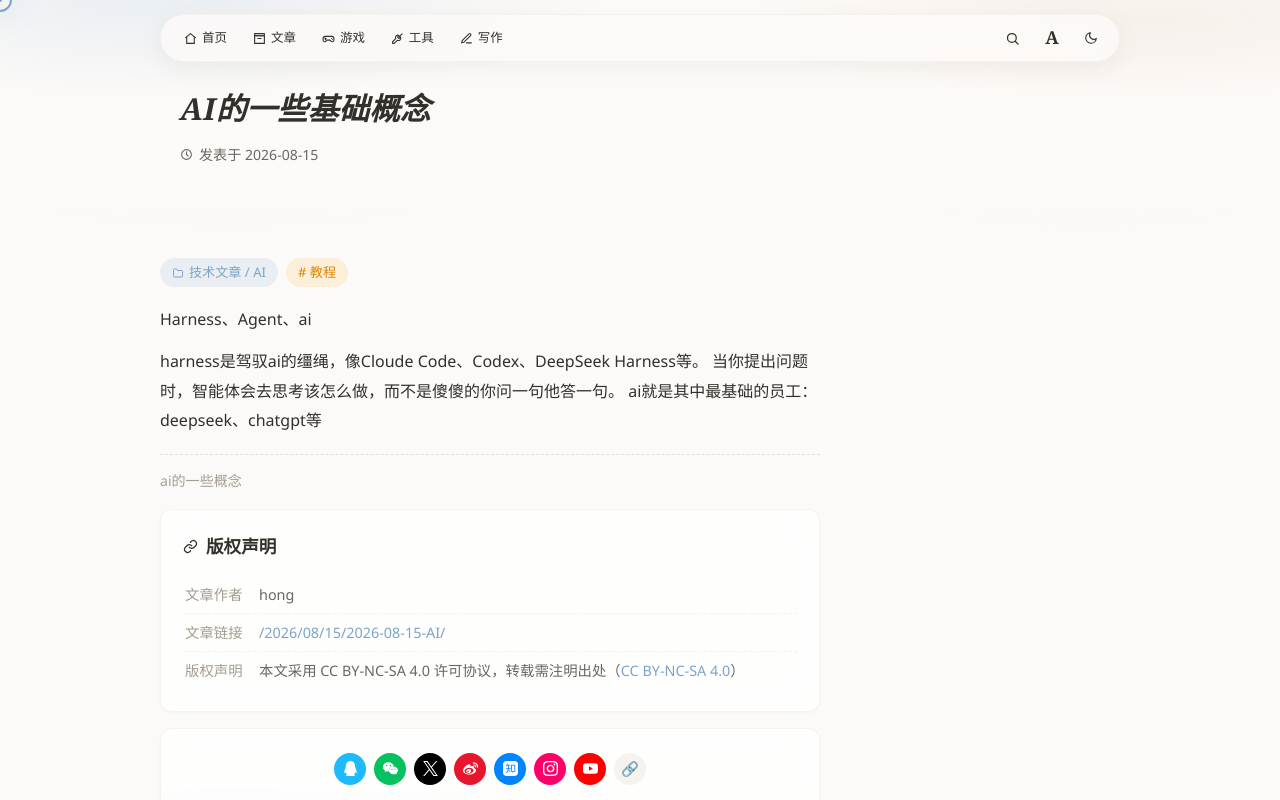
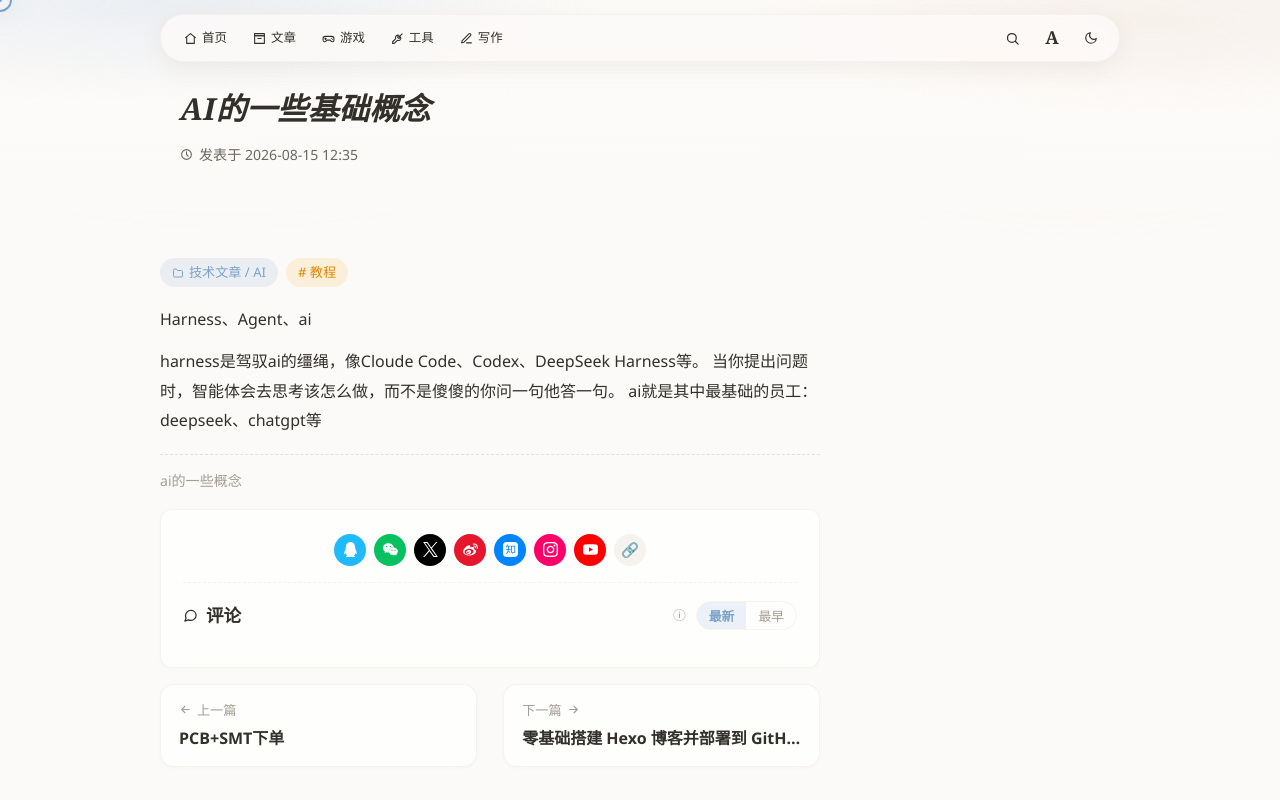
Before and after one commit to hongchengxue/hongchengxue.github.io, a React (Vite) app: page /2026/08/15/2026-08-15-AI/ in a window 1280 px wide. Shown: the top 800 px of the page. Built offline with nearby package versions, Linux system fonts and the light colour scheme.

Commit message:
feat: 移除文章页版权声明；修复发布时间被写作台覆盖的问题（保留原 date、编辑时写 updated）

```diff
--- a/src/content/posts/2026-08-15-PCB+SMT下单.md
+++ b/src/content/posts/2026-08-15-PCB+SMT下单.md
@@ -1,8 +1,12 @@
 ---
 title: PCB+SMT下单
-date: 2026-08-22 02:30:42
+date: 2026-08-15 21:44:48
+updated: 2026-08-22 02:30:42
 categories:
   - 技术文章
+tags:
+  - 教程
+description: 嘉立创EDA中可以很方便的直接进行PCB下单，AD相对应的会复杂一点。同时SMT一般来说自费的情况下也不太会选用。这篇文章介绍了使用AD画板的情况下如何进行PCB+SMT下单。
 ---
 
 # 文件导出
--- a/src/lib/frontmatter-builder.ts
+++ b/src/lib/frontmatter-builder.ts
@@ -4,14 +4,24 @@
 /**
  * 组装文章 front matter（与旧站写作台输出格式一致，Hexo/Vite 内容层均兼容）。
  * 分类用 / 分隔路径，如 `技术文章/AI` → 多级分类数组。
+ * - date：新文章 = 当前时间；编辑已有文章时传入原始 date，避免发布时间被覆盖
+ * - updated：编辑已发布文章时写入当前时间；新建 / 草稿不写
  */
 export function buildFrontmatter(opts: {
   title: string
   categoryPath: string
   tags: string[]
+  /** 已有文章的原始 date（编辑时保留，否则发布时间会变成保存时间） */
+  origDate?: string
+  /** 编辑已发布文章时的更新时间；新建 / 草稿转正不传 */
+  updated?: string
+  /** 已有文章的原始 description（写作台没有编辑入口，编辑时保留，避免丢失） */
+  description?: string
 }): string {
-  const { title, categoryPath, tags } = opts
-  let fm = '---\n' + `title: ${title}\n` + `date: ${nowStr()}\n`
+  const { title, categoryPath, tags, origDate, updated, description } = opts
+  let fm = '---\n' + `title: ${title}\n` + `date: ${origDate ?? nowStr()}\n`
+  if (updated) fm += `updated: ${updated}\n`
+  if (description) fm += `description: ${description}\n`
   const parts = categoryPath.split('/').filter(Boolean)
   if (parts.length) {
     if (parts.length > 1) {
--- a/src/lib/i18n.ts
+++ b/src/lib/i18n.ts
@@ -35,10 +35,7 @@
   backToHome: '返回首页',
   toc: '目录',
   related: '相关推荐',
-  copyrightNotice: '版权声明',
-  articleAuthor: '文章作者',
-  articleLink: '文章链接',
-  licenseText: '本文采用 {license} 许可协议，转载需注明出处',
+  articleLink: '复制链接',
   share: '分享',
   copied: '已复制',
   sortNewest: '最新',
@@ -148,10 +145,7 @@
   backToHome: 'Back to Home',
   toc: 'Contents',
   related: 'Related Articles',
-  copyrightNotice: 'Copyright Notice',
-  articleAuthor: 'Author',
-  articleLink: 'Link',
-  licenseText: 'Licensed under {license}. Please credit the source when reposting.',
+  articleLink: 'Copy Link',
   share: 'Share',
   copied: 'Copied',
   sortNewest: 'Newest',
--- a/src/lib/site.ts
+++ b/src/lib/site.ts
@@ -28,12 +28,6 @@
   lang: 'zh-CN',
 }
 
-/** 版权声明（文章页展示，与旧站 Butterfly 配置一致） */
-export const LICENSE = {
-  name: 'CC BY-NC-SA 4.0',
-  url: 'https://creativecommons.org/licenses/by-nc-sa/4.0/',
-} as const
-
 /** 阅读数统计（Waline）配置。
  * 留空 = 关闭；部署 Waline 服务端后填入其地址（如 https://xxx.vercel.app），
  * 文章页即显示「👁 阅读数」。部署指南见 README「阅读数统计」。
--- a/src/pages/PostPage.tsx
+++ b/src/pages/PostPage.tsx
@@ -8,10 +8,10 @@
 import { useLang } from '@/hooks/useLang'
 import { useTitle } from '@/hooks/useUi'
 import { categoryUrl } from '@/lib/categories'
-import { formatDate, formatDateTime } from '@/lib/date'
+import { formatDateTime } from '@/lib/date'
+import { parseDateStr } from '@/lib/frontmatter'
 import { extractToc, highlightCodeBlocks, renderMarkdown } from '@/lib/markdown'
 import { getAdjacentPosts, getPost } from '@/lib/posts'
-import { LICENSE, SITE } from '@/lib/site'
 import type { Post } from '@/types/post'
 import NotFoundPage from '@/pages/NotFoundPage'
 
@@ -35,9 +35,6 @@
   const [lightbox, setLightbox] = useState<string | null>(null)
   const [sorting, setSorting] = useState<GiscusSorting>('newest')
   const [activeToc, setActiveToc] = useState('')
-
-  const LICENSE_NAME = LICENSE.name
-  const LICENSE_URL = LICENSE.url
 
   // Markdown 渲染结果与目录（渲染期间派生，不做状态，避免多余渲染）
   const html = useMemo(() => renderMarkdown(post.raw), [post])
@@ -105,11 +102,11 @@
           <h1 className="post-banner-title">{post.meta.title}</h1>
           <div className="post-banner-meta">
             <span>
-              <Icon name="clock" size={13} /> {t('publishedOn')} {formatDate(post.date)}
+              <Icon name="clock" size={13} /> {t('publishedOn')} {formatDateTime(post.date)}
             </span>
             {post.meta.updated ? (
               <span>
-                <Icon name="clock" size={13} /> {t('updatedOn')} {formatDateTime(new Date(post.meta.updated))}
+                <Icon name="clock" size={13} /> {t('updatedOn')} {formatDateTime(parseDateStr(post.meta.updated))}
               </span>
             ) : null}
           </div>
@@ -146,34 +143,6 @@
 
             {post.meta.description ? <p className="post-desc-note">{post.meta.description}</p> : null}
           </article>
-
-          {/* 版权声明 */}
-          <section className="card post-copyright">
-            <div className="post-section-title">
-              <Icon name="link" size={15} /> {t('copyrightNotice')}
-            </div>
-            <div className="post-copyright-row">
-              <span className="post-copyright-label">{t('articleAuthor')}</span>
-              <span>{SITE.author}</span>
-            </div>
-            <div className="post-copyright-row">
-              <span className="post-copyright-label">{t('articleLink')}</span>
-              <a href={post.url} target="_blank" rel="noopener noreferrer">
-                {post.url}
-              </a>
-            </div>
-            <div className="post-copyright-row">
-              <span className="post-copyright-label">{t('copyrightNotice')}</span>
-              <span>
-                {t('licenseText', { license: LICENSE_NAME })}
-                {'（'}
-                <a href={LICENSE_URL} target="_blank" rel="noopener noreferrer">
-                  {LICENSE_NAME}
-                </a>
-                {'）'}
-              </span>
-            </div>
-          </section>
 
           {/* 互动区：分享居中；下方评论（Giscus 自带 reactions，不再重复点赞） */}
           <section className="card post-comments">
--- a/src/pages/WritePage.tsx
+++ b/src/pages/WritePage.tsx
@@ -44,6 +44,10 @@
   const [catPath, setCatPath] = useState('')
   const [tags, setTags] = useState('')
   const [content, setContent] = useState('')
+  /** 编辑已有文章时的原始 date（保留发布时间，避免保存后被覆盖成当前时间） */
+  const [origDate, setOrigDate] = useState<string | undefined>(undefined)
+  /** 编辑已有文章时的原始 description（写作台无编辑入口，编辑时保留避免丢失） */
+  const [origDesc, setOrigDesc] = useState<string | undefined>(undefined)
   const [catPanelOpen, setCatPanelOpen] = useState(false)
 
   const [editing, setEditing] = useState<{ path: string; sha: string; isDraft: boolean } | null>(null)
@@ -217,10 +221,14 @@
             setTitle(parsed.meta.title)
             setCatPath(parsed.meta.categories[0]?.join('/') ?? '')
             setTags(parsed.meta.tags.join(', '))
+            setOrigDate(parsed.meta.date)
+            setOrigDesc(parsed.meta.description)
           } else {
             setTitle('')
             setCatPath('')
             setTags('')
+            setOrigDate(undefined)
+            setOrigDesc(undefined)
           }
           setContent(body)
           vditorRef.current?.setValue(body)
@@ -239,6 +247,8 @@
     setCatPath('')
     setTags('')
     setContent('')
+    setOrigDate(undefined)
+    setOrigDesc(undefined)
     vditorRef.current?.setValue('')
     showHint('新建文章模式', true)
   }, [showHint])
@@ -249,8 +259,18 @@
       .split(/[,，]/)
       .map((s) => s.trim())
       .filter(Boolean)
-    return buildFrontmatter({ title: title.trim(), categoryPath: catPath, tags: tagList }) + content
-  }, [title, catPath, tags, content])
+    return (
+      buildFrontmatter({
+        title: title.trim(),
+        categoryPath: catPath,
+        tags: tagList,
+        // 编辑已发布文章：保留原始发布时间，并更新 updated
+        origDate,
+        updated: editing && !editing.isDraft && origDate ? nowStr() : undefined,
+        description: origDesc,
+      }) + content
+    )
+  }, [title, catPath, tags, content, origDate, origDesc, editing])
 
   // ---------- 暂存草稿 ----------
   const saveDraft = useCallback(() => {
--- a/src/styles/global.css
+++ b/src/styles/global.css
@@ -2859,36 +2859,6 @@
   cursor: pointer;
 }
 
-/* 版权声明 */
-.post-copyright {
-  margin-top: 16px;
-}
-
-.post-copyright-row {
-  display: flex;
-  gap: 10px;
-  padding: 7px 2px;
-  border-bottom: 1px dashed var(--card-border);
-  color: var(--text-2);
-  font-size: 0.9rem;
-  line-height: 1.6;
-}
-
-.post-copyright-row:last-child {
-  border-bottom: none;
-}
-
-.post-copyright-label {
-  flex-shrink: 0;
-  min-width: 64px;
-  color: var(--text-3);
-}
-
-.post-copyright-row a {
-  color: var(--accent);
-  word-break: break-all;
-}
-
 /* 评论区头部：标题 + 排序 + 阅读数 */
 .post-comments-head {
   display: flex;
```
Also changed, not shown: 1 other file (tests, documents, lock files or other folders).
